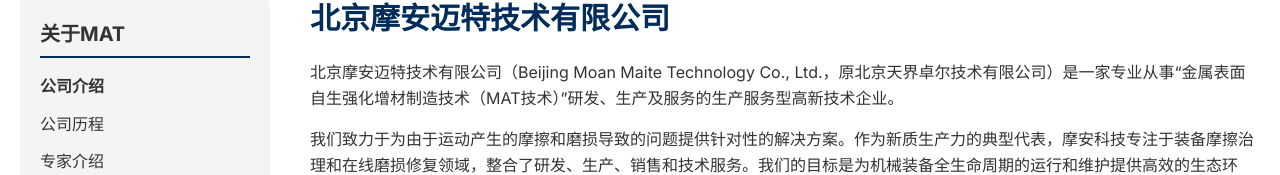
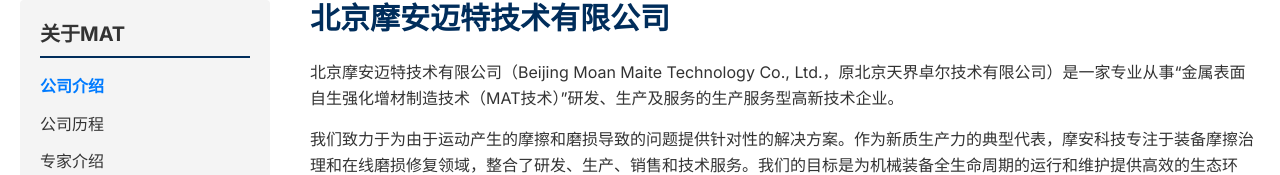
Before and after one commit to MiaoYiPu0518/MAT, a Next.js app: page /about/company-intro in a window 1280 px wide. Shown: the part 294-469 px from the top of the page. Built offline with nearby package versions, Linux system fonts and the light colour scheme.

Commit message:
feat: Implement initial application layout, global styling, and company introduction page.

```diff
--- a/app/about/company-intro/page.tsx
+++ b/app/about/company-intro/page.tsx
@@ -28,7 +28,7 @@
                                     <li key={link.name}>
                                         <Link
                                             href={link.href}
-                                            className={`block transition-colors ${link.active ? "color-accent-blue font-bold" : "hover:text-accent-blue"
+                                            className={`block transition-colors ${link.active ? "text-accent-blue font-bold" : "hover:text-accent-blue"
                                                 }`}
                                         >
                                             {link.name}
--- a/app/globals.css
+++ b/app/globals.css
@@ -42,6 +42,11 @@
     @apply bg-accent-blue text-white hover:bg-secondary-blue;
   }
 
+  /* Utility for container with max-width */
+  .container-custom {
+    @apply max-w-[1200px] mx-auto px-5;
+  }
+
   .reveal {
     animation: fadeIn 1s forwards;
   }
--- a/app/layout.tsx
+++ b/app/layout.tsx
@@ -18,7 +18,7 @@
   return (
     <html lang="zh-CN">
       <body className={`${inter.className} antialiased`}>
-        <header className="fixed top-0 w-full bg-[#002D5B]/95 backdrop-blur-md z-[1000] text-white py-4">
+        <header className="fixed top-0 w-full bg-primary-blue/95 backdrop-blur-md z-[1000] text-white py-4">
           <div className="container mx-auto px-5 flex justify-between items-center">
             <div className="flex items-center">
               <Link href="/">
```
